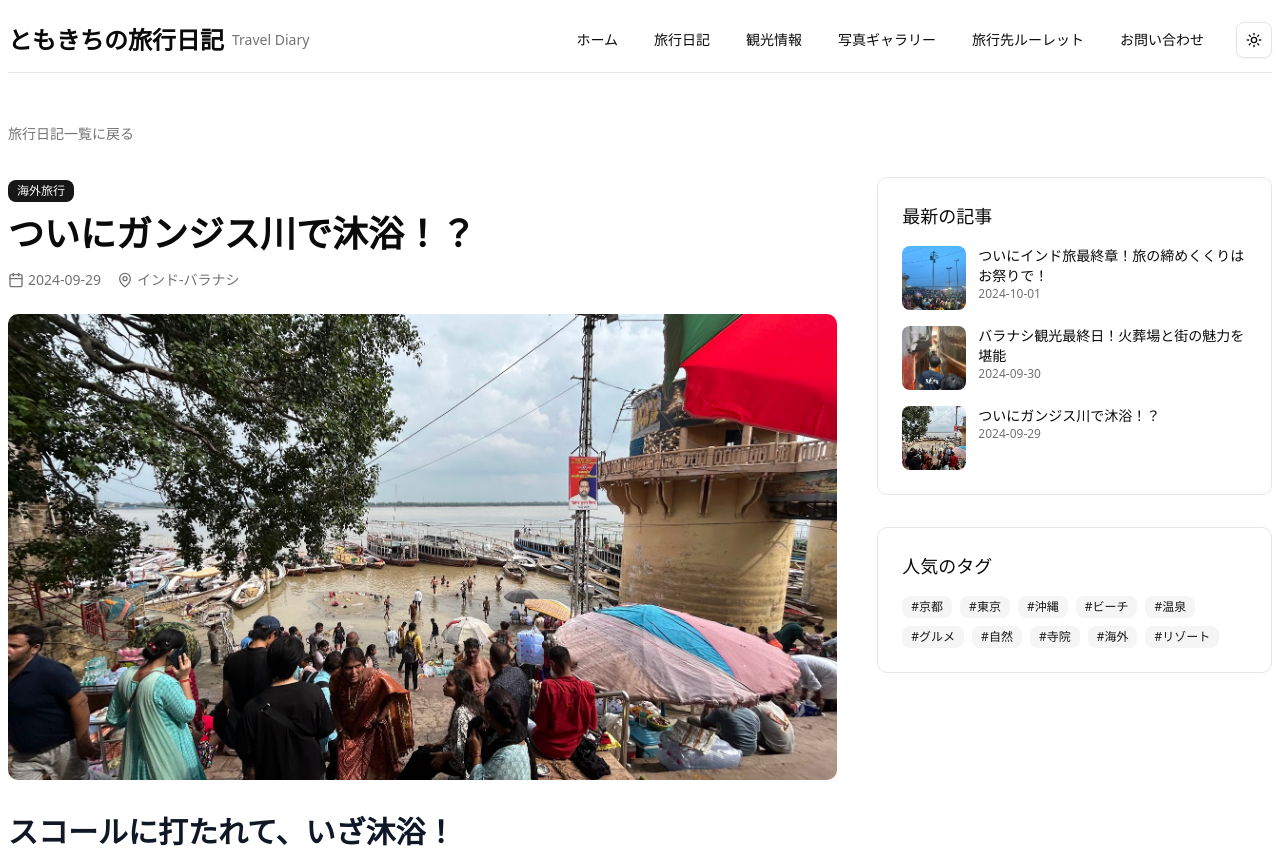
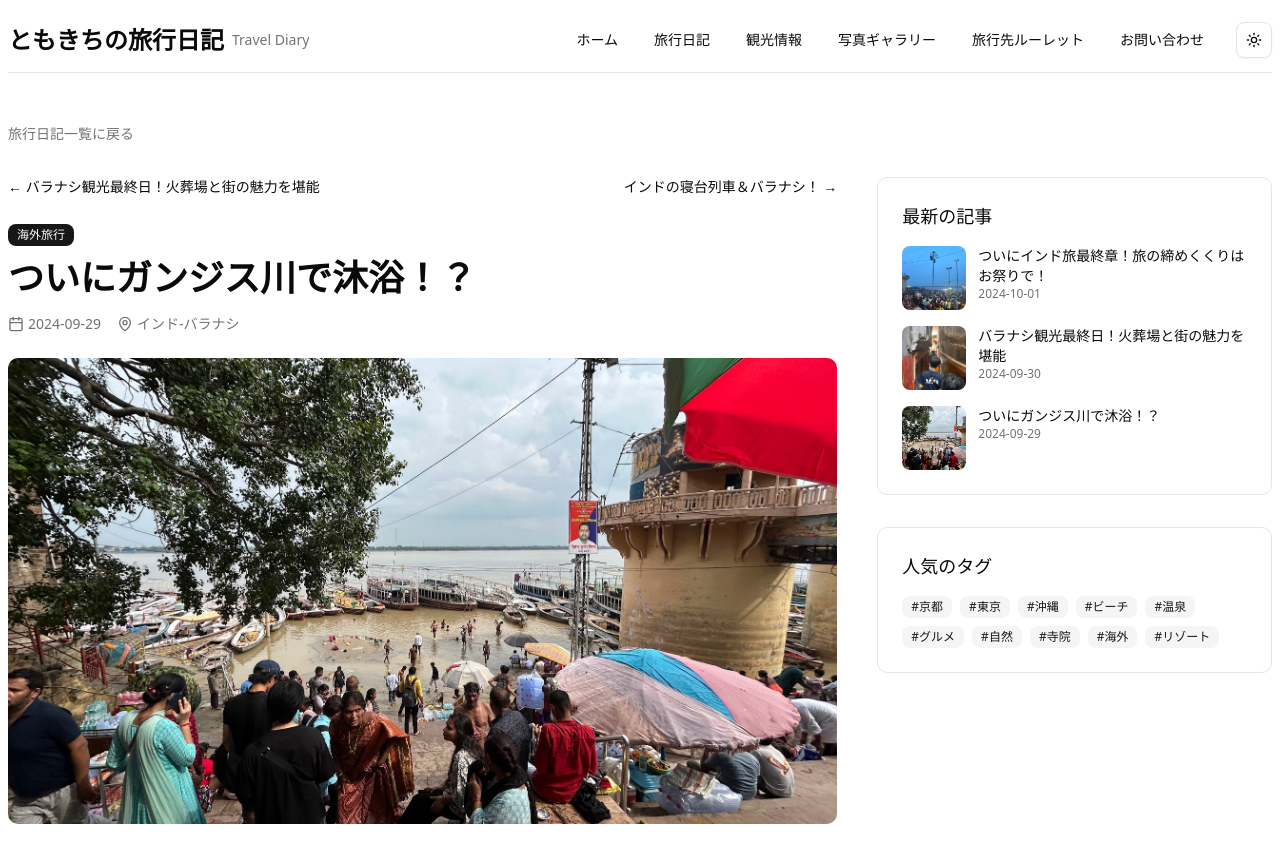
Before and after one commit to tomoki013/new-travelblog, a Next.js app: page /diary/India6 in a window 1280 px wide. Shown: the top 848 px of the page. Built offline with nearby package versions, Linux system fonts and the light colour scheme.

Commit message:
旅行日記に前のブログと次のブログへのリンクを追加

```diff
--- a/app/diary/[slug]/page.tsx
+++ b/app/diary/[slug]/page.tsx
@@ -35,11 +35,16 @@ export async function generateStaticParams() {
 
 const DiaryPostPage = async (props: { params: Promise<{ slug: string }>}) => {
     const params = await props.params;
-    const post = await getPostBySlug('diary', params.slug)
+    const post = await getPostBySlug('diary', params.slug);
+    const allPosts = getAllPosts('diary');
 
     if (!post) {
-        notFound()
+        notFound();
     }
+
+    const currentIndex = allPosts.findIndex((p) => p.slug === params.slug);
+    const prevPost = allPosts[currentIndex - 1] || null;
+    const nextPost = allPosts[currentIndex + 1] || null;
 
     return (
         <div className="container py-12">
@@ -50,7 +55,19 @@ const DiaryPostPage = async (props: { params: Promise<{ slug: string }>}) => {
             <div className="grid gap-10 lg:grid-cols-3">
                 <div className="lg:col-span-2">
                     <article>
-                        <div className="mb-6">
+                        <div className="flex justify-between">
+                            {prevPost && (
+                                <Link href={`/diary/${prevPost.slug}`} className="text-sm font-medium hover:underline">
+                                    ← {prevPost.title}
+                                </Link>
+                            )}
+                            {nextPost && (
+                                <Link href={`/diary/${nextPost.slug}`} className="text-sm font-medium hover:underline">
+                                    {nextPost.title} →
+                                </Link>
+                            )}
+                        </div>
+                        <div className="my-6">
                             <Badge className="mb-3">{post.category}</Badge>
                             <h1 className="mb-4 text-3xl font-bold sm:text-4xl">{post.title}</h1>
                             <div className="flex flex-wrap items-center gap-4 text-sm text-muted-foreground">
@@ -93,33 +110,18 @@ const DiaryPostPage = async (props: { params: Promise<{ slug: string }>}) => {
 
                         <Separator className="my-8" />
 
-                        {/* <div className="flex items-center justify-between">
-                            <div className="flex items-center">
-                                <div className="relative mr-4 h-10 w-10 overflow-hidden rounded-full">
-                                    <Image
-                                        src={post.authorImage}
-                                        alt={post.author}
-                                        fill
-                                        style={{ objectFit: 'cover' }}
-                                    />
-                                </div>
-                                <div>
-                                    <p className="text-sm font-medium">{post.author}</p>
-                                    <p className="text-xs text-muted-foreground">旅行ブロガー</p>
-                                </div>
-                            </div>
-                            <div className="flex space-x-2">
-                                <Button variant='outline' size='icon'>
-                                    <Share2 className="h-4 w-4" />
-                                    <span className="sr-only">シェア</span>
-                                </Button>
-                                <Button variant='outline' size='icon'>
-                                    <Bookmark className="h-4 w-4" />
-                                    <span className="sr-only">保存</span>
-                                </Button>
-                            </div>
-                        </div> */}
-
+                        <div className="flex justify-between">
+                            {prevPost && (
+                                <Link href={`/diary/${prevPost.slug}`} className="text-sm font-medium hover:underline">
+                                    ← {prevPost.title}
+                                </Link>
+                            )}
+                            {nextPost && (
+                                <Link href={`/diary/${nextPost.slug}`} className="text-sm font-medium hover:underline">
+                                    {nextPost.title} →
+                                </Link>
+                            )}
+                        </div>
                     </article>
                 </div>
 
```
